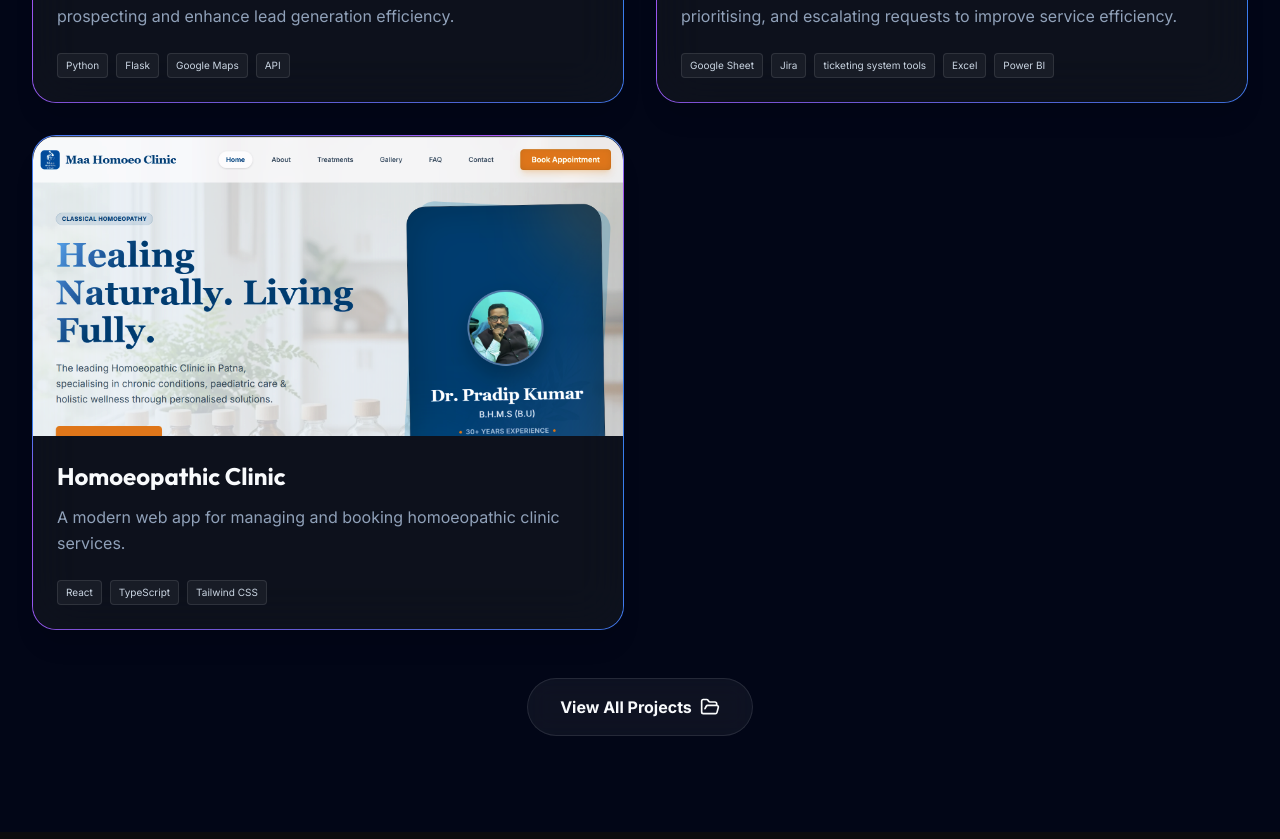
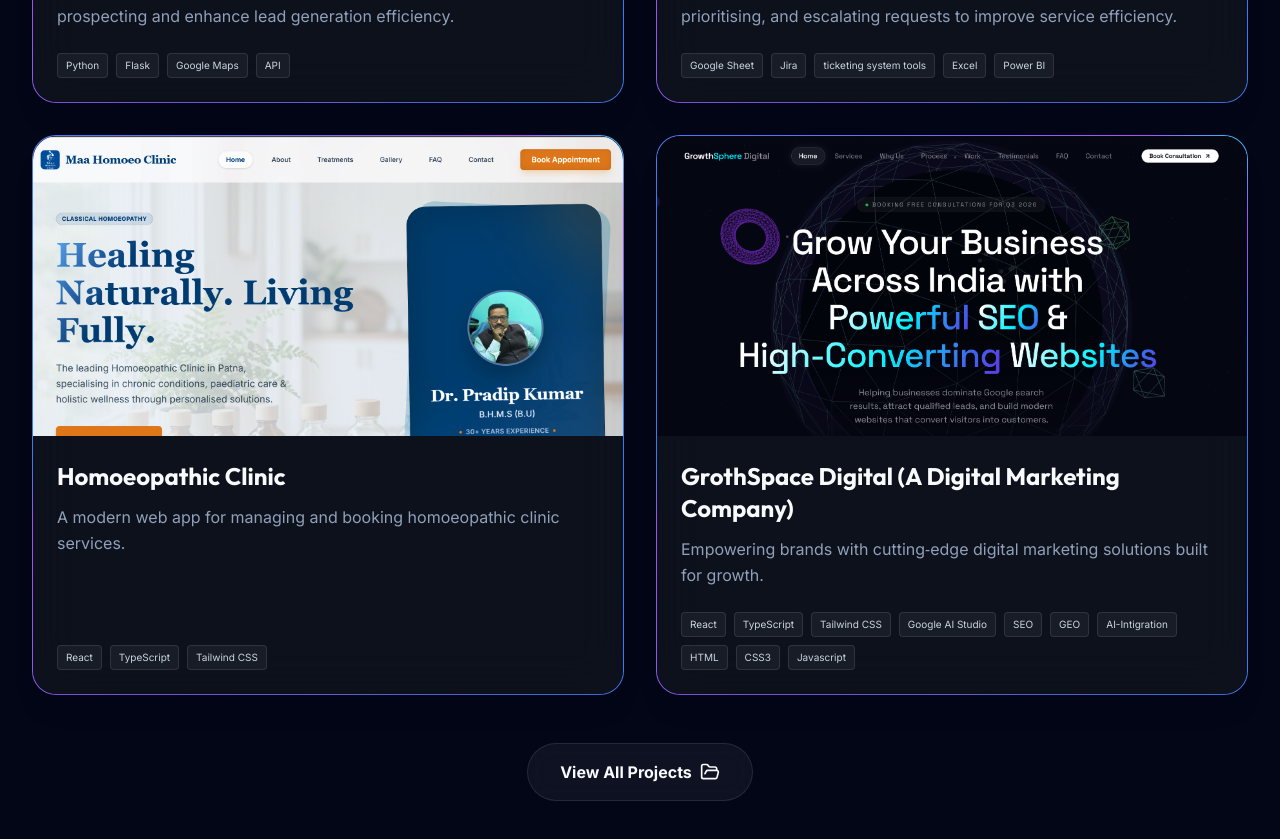
Before and after one commit to sidd221/port, a React (Vite) app: page / in a window 1280 px wide. Shown: the part 5340-6179 px from the top of the page. Built offline with nearby package versions, Linux system fonts and the light colour scheme.

Commit message:
Update Projects component and add grothspace image

```diff
--- a/src/components/Projects.tsx
+++ b/src/components/Projects.tsx
@@ -58,6 +58,14 @@
     technologies: ["React", "TypeScript", "Tailwind CSS"],
     demoUrl: "https://maahomoeoclinic.vercel.app/",
     githubUrl: "#"
+  },
+  {
+    title: "GrothSpace Digital (A Digital Marketing Company)",
+    description: "Empowering brands with cutting‑edge digital marketing solutions built for growth.",
+    image: "/grothspace.png",
+    technologies: ["React", "TypeScript", "Tailwind CSS", "Google AI Studio", "SEO", "GEO", "AI-Intigration", "HTML", "CSS3", "Javascript"],
+    demoUrl: "https://grothspace-digital.vercel.app/",
+    githubUrl: "#"
   }
 ];
 
@@ -108,9 +116,9 @@
                     {/* Overlay Action Buttons */}
                     {project.demoUrl && project.demoUrl !== "#" && (
                       <div className="absolute inset-0 bg-slate-900/60 backdrop-blur-sm opacity-0 group-hover:opacity-100 transition-opacity duration-300 z-20 flex items-center justify-center gap-6">
-                         <a title="Live Demo" href={project.demoUrl} target="_blank" rel="noopener noreferrer" className="p-4 bg-white text-slate-900 rounded-full hover:scale-110 hover:shadow-xl hover:shadow-white/20 transition-all">
-                           <ExternalLink size={24} />
-                         </a>
+                        <a title="Live Demo" href={project.demoUrl} target="_blank" rel="noopener noreferrer" className="p-4 bg-white text-slate-900 rounded-full hover:scale-110 hover:shadow-xl hover:shadow-white/20 transition-all">
+                          <ExternalLink size={24} />
+                        </a>
                       </div>
                     )}
                   </div>
@@ -134,7 +142,7 @@
         </div>
 
         <div className="mt-12 flex justify-center">
-           <a href="https://github.com/sidd221" target="_blank" rel="noopener noreferrer" className="flex items-center gap-2 px-8 py-4 rounded-full glass font-bold hover:bg-slate-100 dark:hover:bg-zinc-800 transition-colors w-full md:w-auto justify-center">
+          <a href="https://github.com/sidd221" target="_blank" rel="noopener noreferrer" className="flex items-center gap-2 px-8 py-4 rounded-full glass font-bold hover:bg-slate-100 dark:hover:bg-zinc-800 transition-colors w-full md:w-auto justify-center">
             View All Projects <FolderOpen size={20} />
           </a>
         </div>
```
Also changed, not shown: public/grothspace.png (added).
